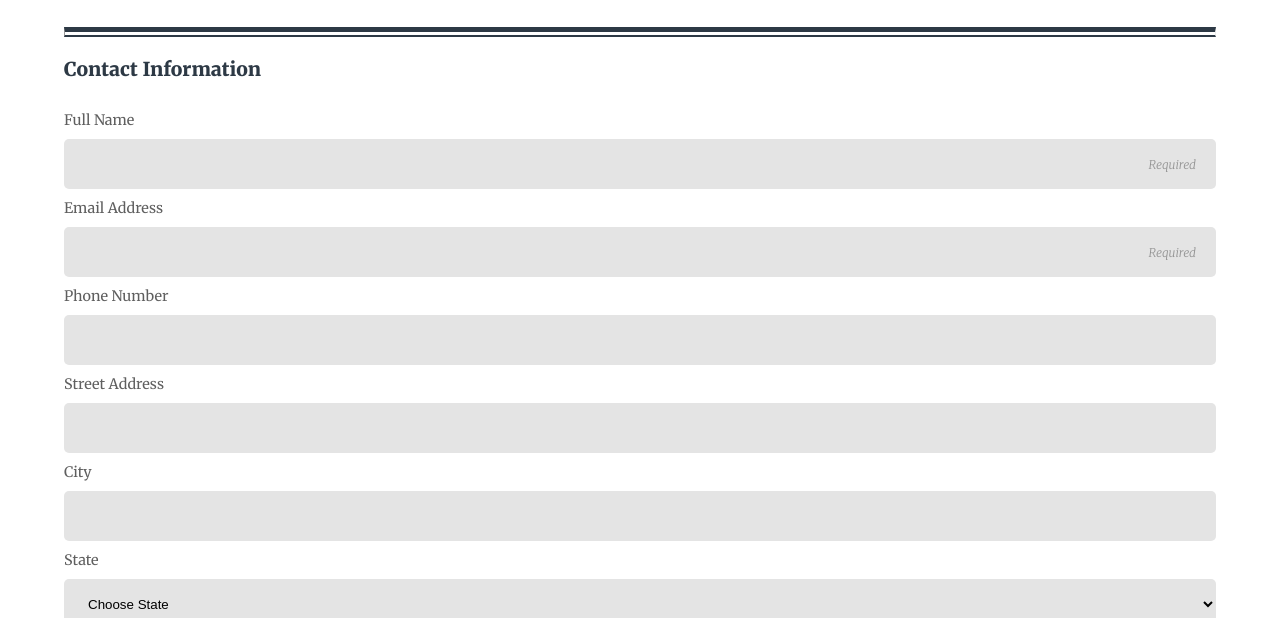
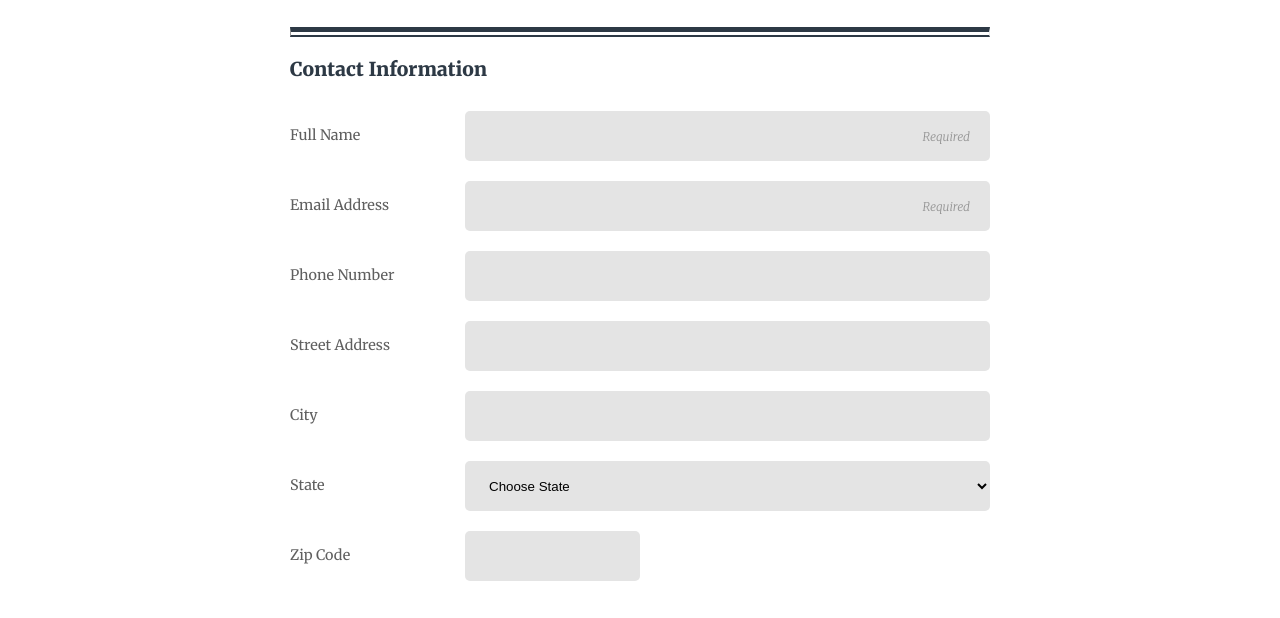
Before and after one commit to kirabanks/project3, a plain HTML site: page index.html in a window 1280 px wide. Shown: the part 170-788 px from the top of the page. Drawn offline with Linux system fonts and the light colour scheme.

Commit message:
Updated for 768px Screen
- Created Media query to adjust sizing for 768px screens

```diff
--- a/styles.css
+++ b/styles.css
@@ -79,6 +79,11 @@ textarea {
 
 /* -------------------------------- */
 
+form {
+    max-width: 700px;
+    margin: 0 auto;
+}
+
 header {
     width: 100%;
     background-color: #2d3945;
@@ -103,6 +108,8 @@ https://codepen.io/zackw/pen/NqWgPq */
     height: 10px;
     border-top: 5px solid #2d3945;
     border-bottom: 2px solid #2d3945;
+    max-width: 700px;
+    margin: 0 auto;
 }
 
 fieldset {
@@ -179,3 +186,28 @@ footer p {
     font-style: italic;
     padding-bottom: 200px;
 }
+
+/* ----------------- MEDIA QUERIES ----------------- */
+
+@media screen and (min-width:768px) {
+
+    .contactInfo {
+        flex-direction: row;
+        flex-wrap: wrap;
+    }
+
+    .contactInfo label {
+        width: 25%;
+        margin: 15px 0;
+    }
+
+    .contactInfo input,
+    .contactInfo select {
+        width: 75%;
+        margin: 10px 0;
+    }
+
+    #zipcode {
+        width: 25%;
+    }
+}
```
Also changed, not shown: index.html (line endings or trailing spaces).
